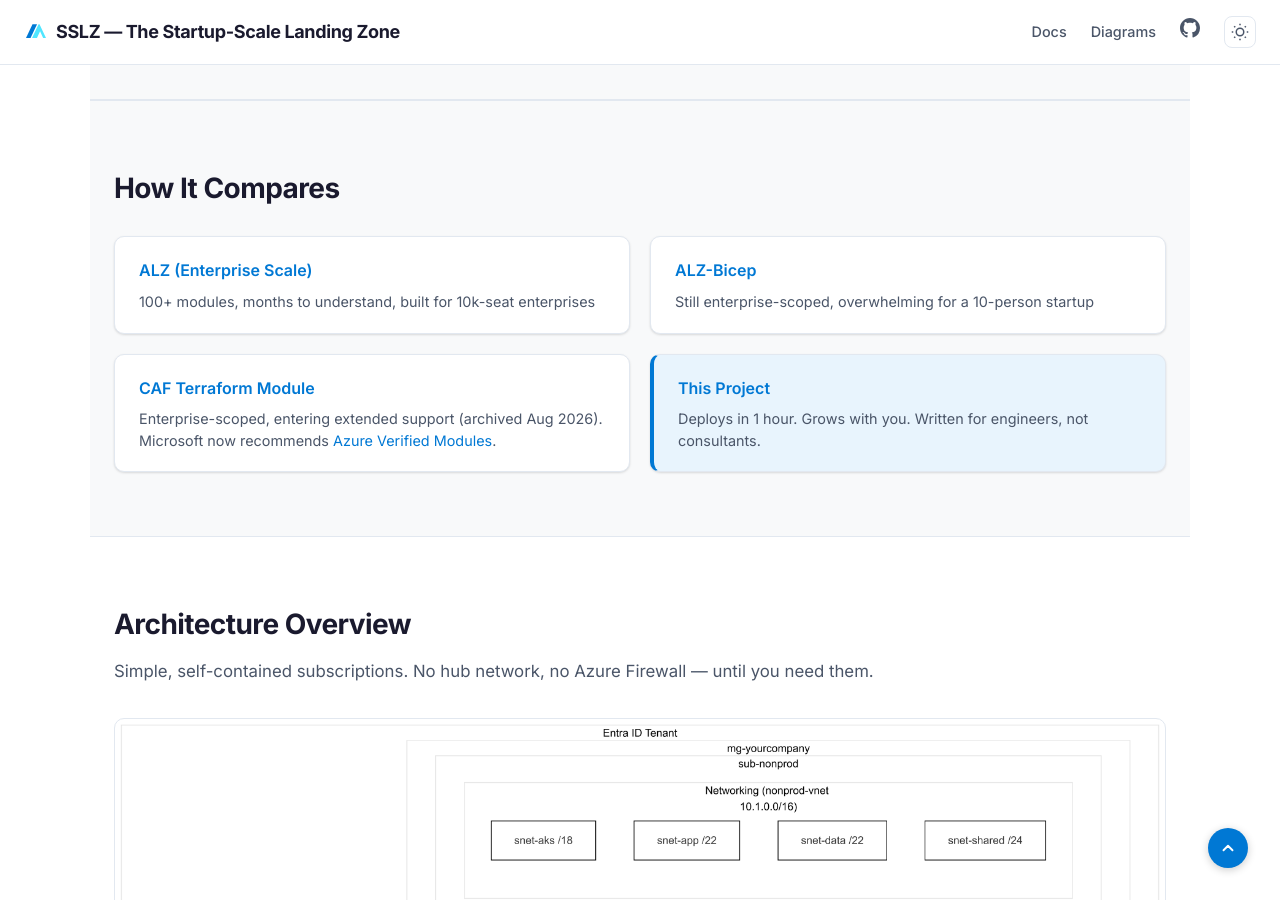
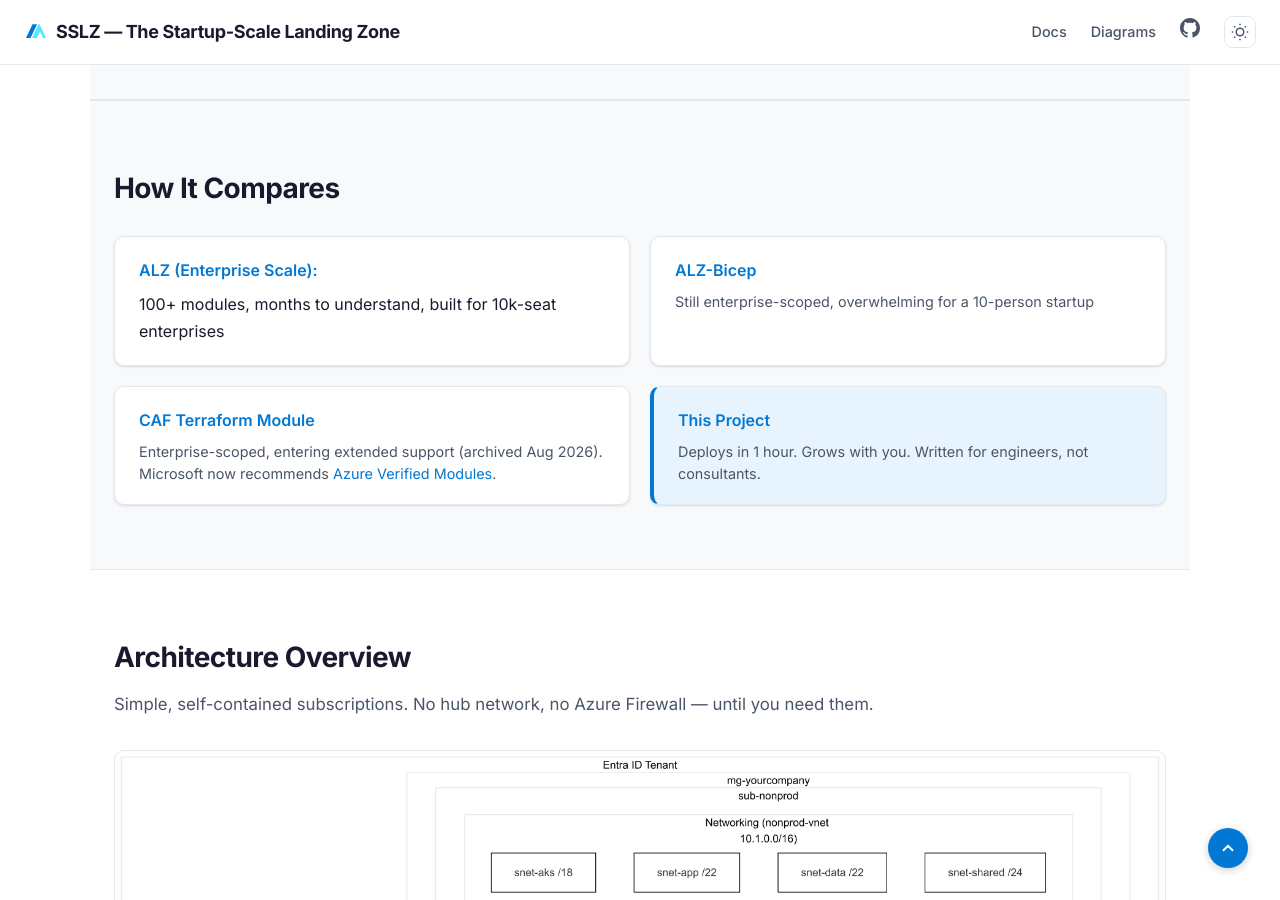
Before and after one commit to ricmmartins/sslz, a Jekyll site: the page built from index.md, in a window 1280 px wide and 900 px high, scrolled down 1009 px. Built offline with Jekyll 4.4.1, drawn with Linux system fonts in a browser that asks for light colours.

Commit message:
Refactor ALZ description in index.md
Updated the ALZ (Enterprise Scale) description format for clarity.

```diff
--- a/index.md
+++ b/index.md
@@ -44,8 +44,7 @@
   <h2>How It Compares</h2>
   <div class="compare-grid">
     <div class="compare-card">
-      <h3><a href="https://aka.ms/alz">ALZ (Enterprise Scale)</a></h3>
-      <p>100+ modules, months to understand, built for 10k-seat enterprises</p>
+      <h3><a href="https://aka.ms/alz">ALZ (Enterprise Scale):</a></h3> 100+ modules, months to understand, built for 10k-seat enterprises
     </div>
     <div class="compare-card">
       <h3><a href="https://github.com/Azure/ALZ-Bicep">ALZ-Bicep</a></h3>
```
